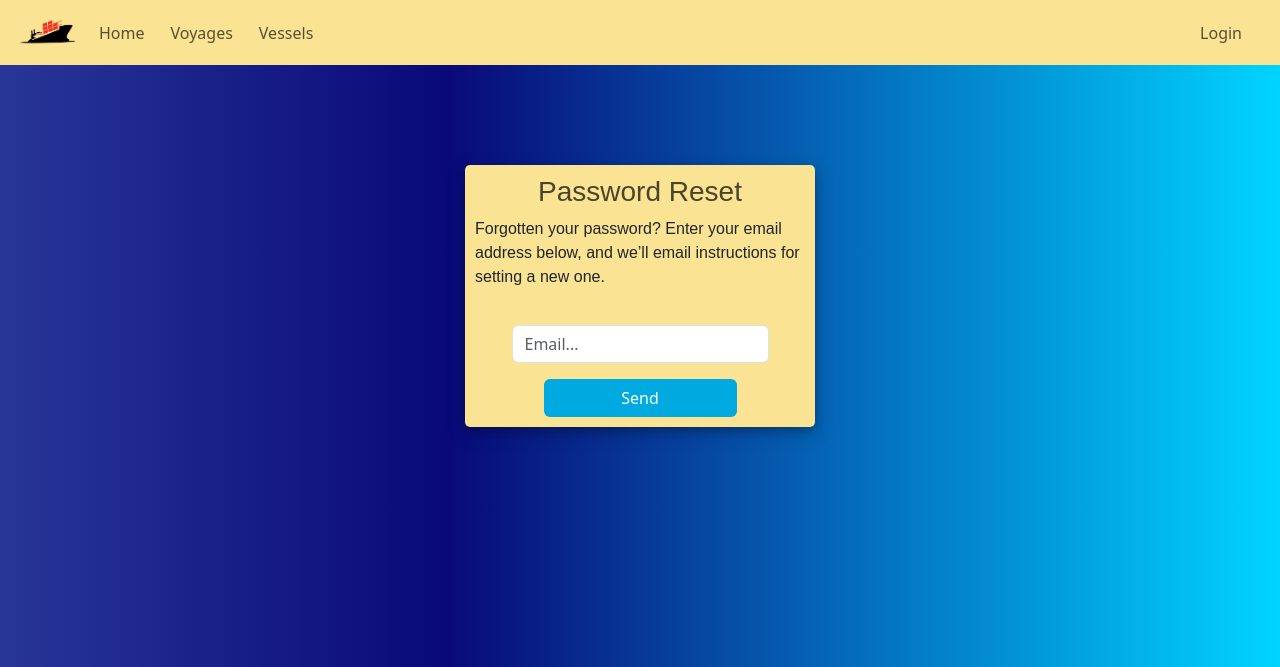
After one commit to tanjil-dev/VesselTracker, a Django app: page /password_reset/ in a window 1280 px wide. The commit adds this page. Shown: the top 667 px of the page. Run offline with Django 3.2, Linux system fonts and the light colour scheme; some libraries are stand-ins or nearby versions.

Commit message:
password reset feature

```diff
--- a/user/templates/auth/login.html
+++ b/user/templates/auth/login.html
@@ -33,7 +33,9 @@
                 <div class="d-flex justify-content-center links">
                     Don't have an account? <a href="{% url 'signup' %}" class="ml-2"><strong> Sign Up</strong></a>
                 </div>
-
+                <div class="d-flex justify-content-center links">
+                    Forgot password? <a href="{% url 'password_reset' %}" class="ml-2"><strong>Password reset</strong></a>
+                </div>
             </div>
         </div>
     </div>
--- /dev/null
+++ b/user/templates/auth/password_reset.html
@@ -0,0 +1,27 @@
+{% extends "base.html" %}
+{% block content %}
+<div class="container">
+    <div class="d-flex justify-content-center">
+        <div class="user_card">
+            <div class="d-flex justify-content-center">
+                <h3 id="form-title">Password Reset</h3>
+            </div>
+            <p class="card-text">Forgotten your password? Enter your email address below, and we’ll email instructions for setting a new one.</p>
+            <div class="d-flex justify-content-center form_container">
+                <form method="POST" action="{% url 'password_reset' %}">
+                    {% csrf_token %}
+                    <div class="input-group mb-3">
+                        <input type="text" name="email" placeholder="Email..." class="form-control">
+                    </div>
+                    <div class="d-flex justify-content-center mt-3 login_container">
+                        <input class="btn login_btn" type="submit" value="Send">
+                    </div>
+                </form>
+
+            </div>
+            {{ form.errors }}
+            </div>
+        </div>
+    </div>
+</div>
+{% endblock content %}
--- a/user/urls.py
+++ b/user/urls.py
@@ -1,3 +1,4 @@
+from django.contrib.auth import views
 from django.urls import path
 from user.views import *
 
@@ -13,4 +14,8 @@ urlpatterns = [
     path('login/', Login, name='login'),
     path('signup/', Signup, name='signup'),
     path('logout/', LogoutUser, name='logout'),
+    path('password_reset/', views.PasswordResetView.as_view(template_name="auth/password_reset.html"), name='password_reset'),
+    path('password_reset_email_sent/', views.PasswordResetDoneView.as_view(), name='password_reset_done'),
+    path('password_reset/<uidb64>/<token>/', views.PasswordResetConfirmView.as_view(), name='password_reset_confirm'),
+    path('password_reset_complete/', views.PasswordResetCompleteView.as_view(), name='password_reset_complete'),
 ]
```
Also changed, not shown: VesselTracker/settings.py (+9 -0 lines), user/migrations/0001_initial.py (deleted).
